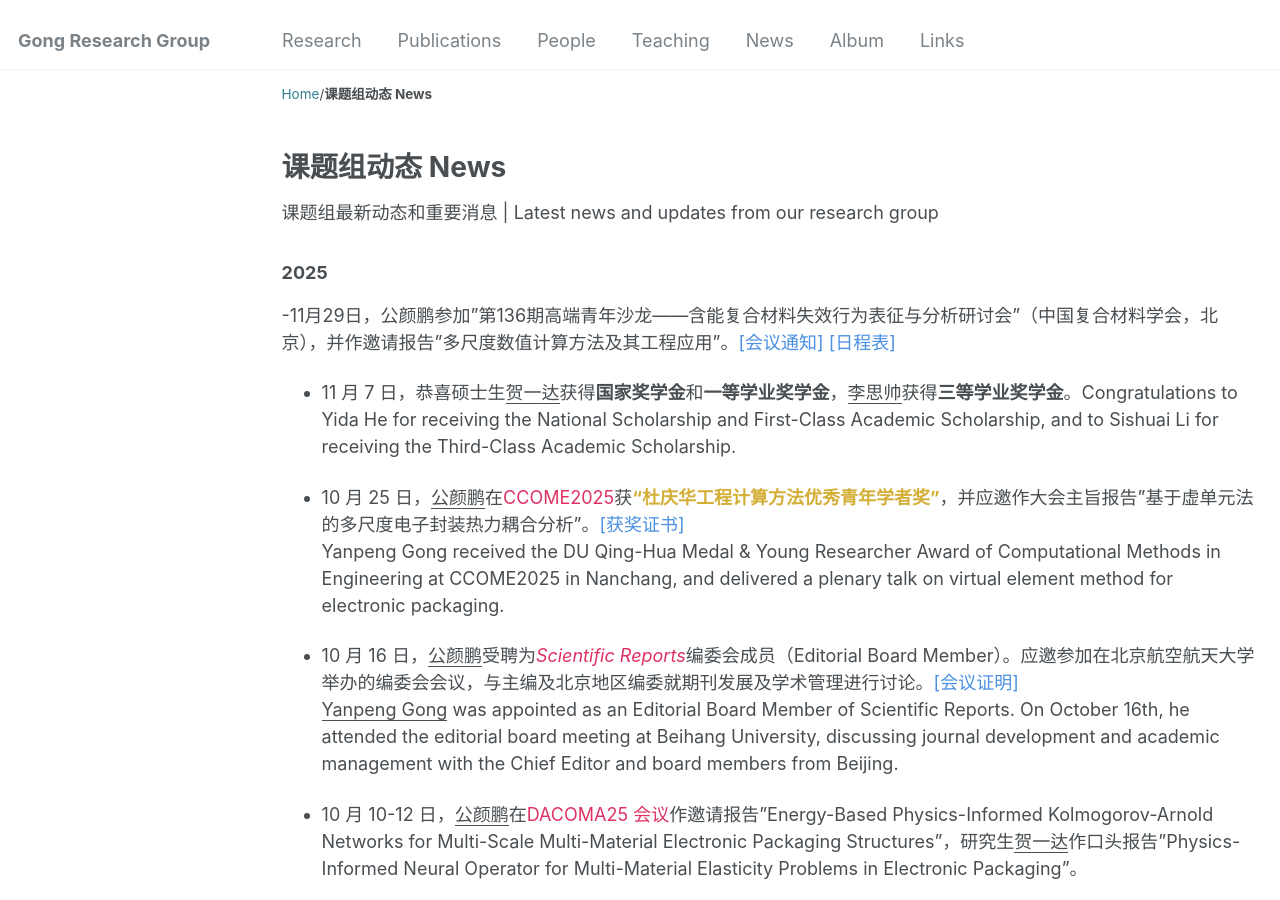
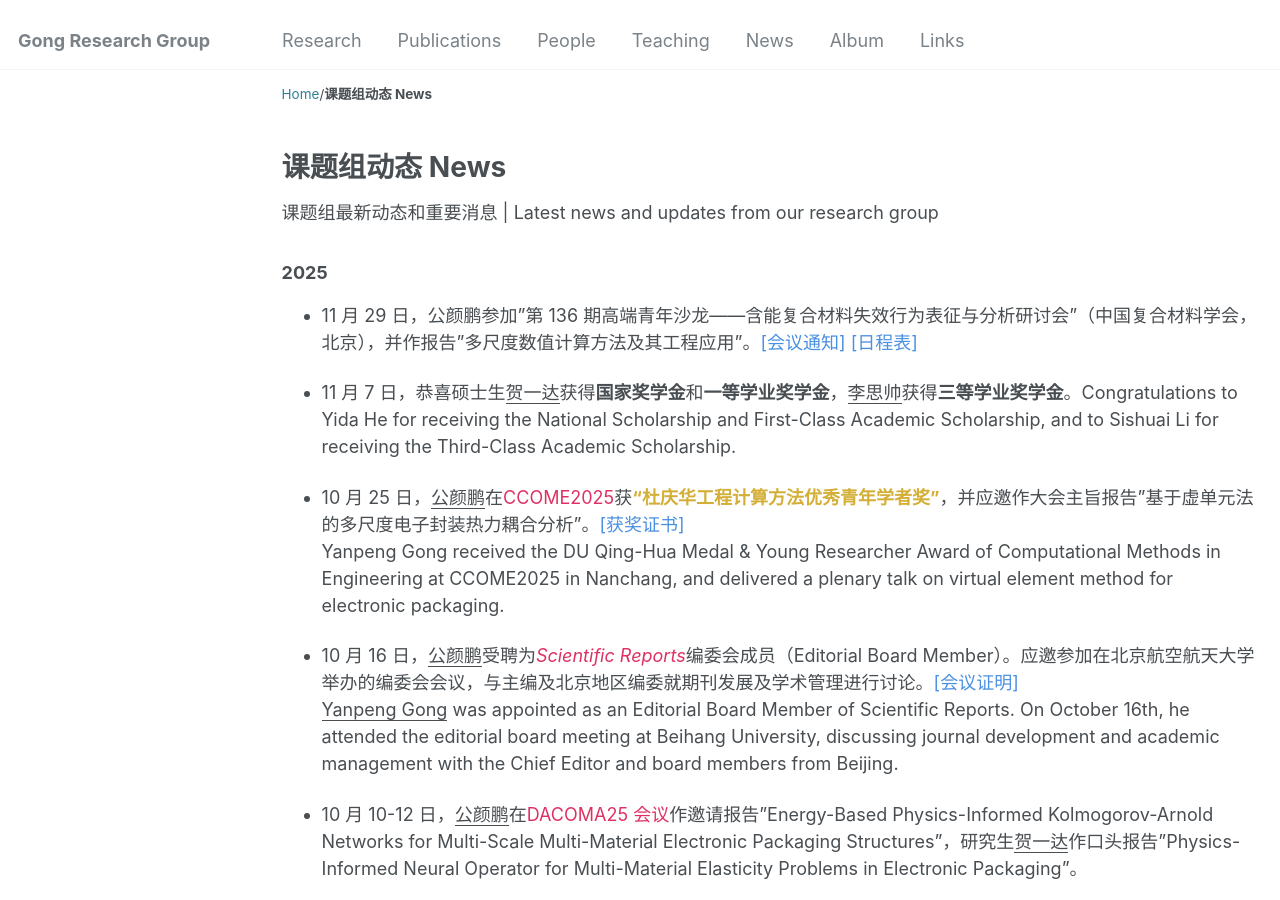
Before and after one commit to yanpeng-gong/yanpeng-gong.github.io, a Jekyll site: the page built from _news/news.md, in a window 1280 px wide and 900 px high. Built offline with Jekyll 4.4.1, drawn with Linux system fonts in a browser that asks for light colours.

Commit message:
news update

```diff
--- a/_news/news.md
+++ b/_news/news.md
@@ -18,7 +18,8 @@ collection: news
 <p>课题组最新动态和重要消息 | Latest news and updates from our research group</p>
 
 <h3>2025</h3>
--11月29日，公颜鹏参加"第136期高端青年沙龙——含能复合材料失效行为表征与分析研讨会"（中国复合材料学会，北京），并作邀请报告"多尺度数值计算方法及其工程应用"。<a href="https://mp.weixin.qq.com/s/jn7QZvW-GvZQFH4C22ydeQ" style="text-decoration:none;color:#4A90E2;">[会议通知]</a> <a href="http://yanpeng-gong.github.io/files/Conference_program/2025_Energetic_Materials_schedule.png" style="text-decoration:none;color:#4A90E2;">[日程表]</a><br>
+
+- 11 月 29 日，公颜鹏参加"第 136 期高端青年沙龙——含能复合材料失效行为表征与分析研讨会"（中国复合材料学会，北京），并作报告"多尺度数值计算方法及其工程应用"。<a href="https://mp.weixin.qq.com/s/jn7QZvW-GvZQFH4C22ydeQ" style="text-decoration:none;color:#4A90E2;">[会议通知]</a> <a href="http://yanpeng-gong.github.io/files/Conference_program/Energetic_Materials2025.png" style="text-decoration:none;color:#4A90E2;">[日程表]</a><br>
 
 - 11 月 7 日，恭喜硕士生<u>贺一达</u>获得<strong>国家奖学金</strong>和<strong>一等学业奖学金</strong>，<u>李思帅</u>获得<strong>三等学业奖学金</strong>。Congratulations to Yida He for receiving the National Scholarship and First-Class Academic Scholarship, and to Sishuai Li for receiving the Third-Class Academic Scholarship.
 
```
Also changed, not shown: files/Conference_program/Energetic_Materials2025.png (renamed from files/Conference_program/2025_Energetic_Materials_schedule.png).
